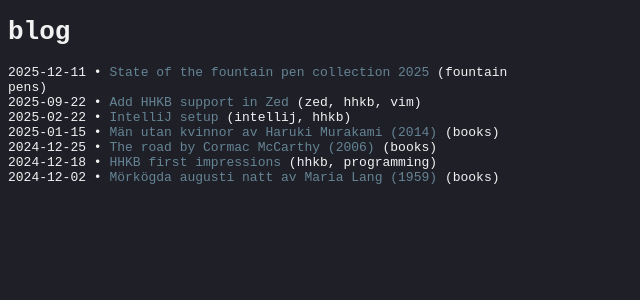
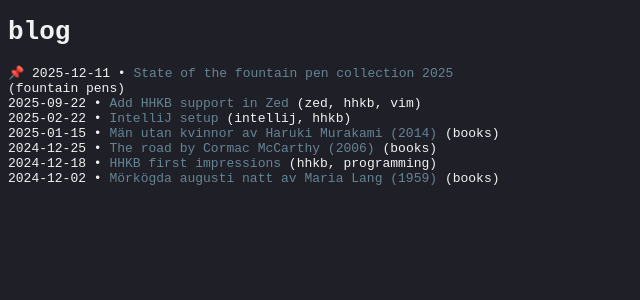
Before and after one commit to s-estay/s-estay.github.io, a Jekyll site: the page built from index.md, in a window 1280 px wide. Shown: the top 300 px of the page, without its empty margins (0-640 px from the left). Built offline with Jekyll 4.4.1, drawn with Linux system fonts in a browser that asks for light colours.

Commit message:
Add pinned post feature to blog listing
Co-authored-by: s-estay <11897252+s-estay@users.noreply.github.com>

```diff
--- a/_layouts/blog.md
+++ b/_layouts/blog.md
@@ -3,9 +3,12 @@ layout: base
 ---
 <div class = "main-container">
   <h1>blog</h1>
-  {% for post in site.posts %}
+  {% assign pinned_posts = site.posts | where: "pinned", true %}
+  {% assign regular_posts = site.posts | where_exp: "post", "post.pinned != true" %}
+  {% assign ordered_posts = pinned_posts | concat: regular_posts %}
+  {% for post in ordered_posts %}
       <div class = "blog-list-entry">
-        <time>{{ post.date | date: "%Y-%m-%d" }}</time>
+        {% if post.pinned %}📌 {% endif %}<time>{{ post.date | date: "%Y-%m-%d" }}</time>
         •
         <a href = "{{ post.url }}">{{ post.title }}</a>
         (
```
Also changed, not shown: _posts/2025-12-11-state-of-the-fp-collection-2025.md (+1 -0 lines).
